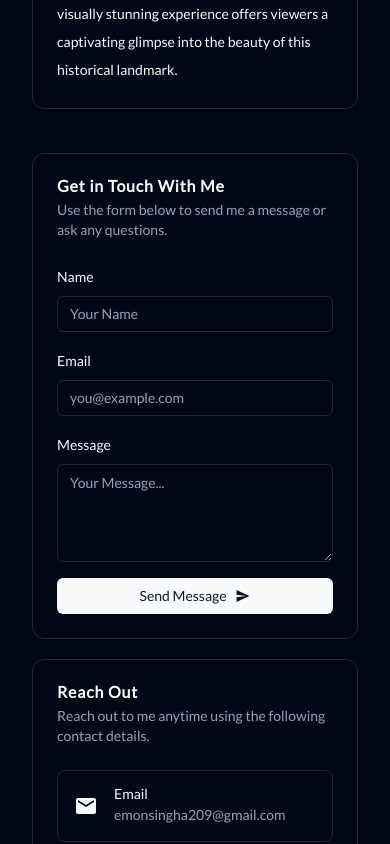
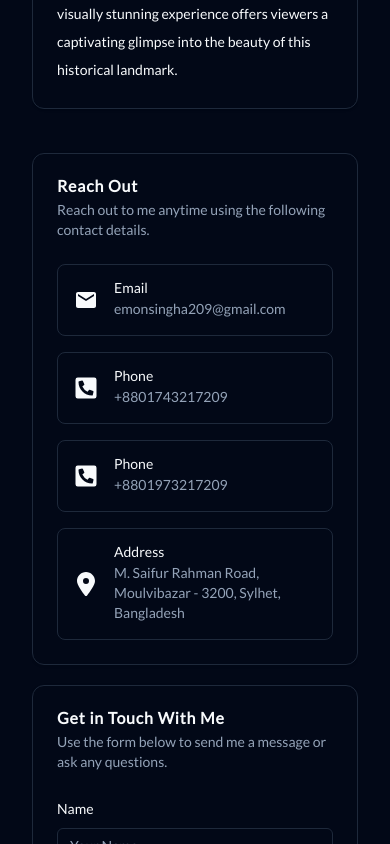
Before and after one commit to emonsingha209/NextJs-Tailwind-Portfolio, a Next.js app: page / in a window 390 px wide. Shown: the part 8700-9544 px from the top of the page. Built offline with nearby package versions, Linux system fonts and the light colour scheme; no server answers.

Commit message:
contact issue

```diff
--- a/components/Contact.jsx
+++ b/components/Contact.jsx
@@ -119,7 +119,7 @@ const Contact = () => {
   return (
     <section
       id="contact"
-      className="flex flex-wrap-reverse py-6 gap-5 md:gap-0 overflow-hidden"
+      className="flex md:flex-row flex-col py-6 gap-5 md:gap-0 overflow-hidden"
     >
       <motion.div
         variants={contactLeft}
```
